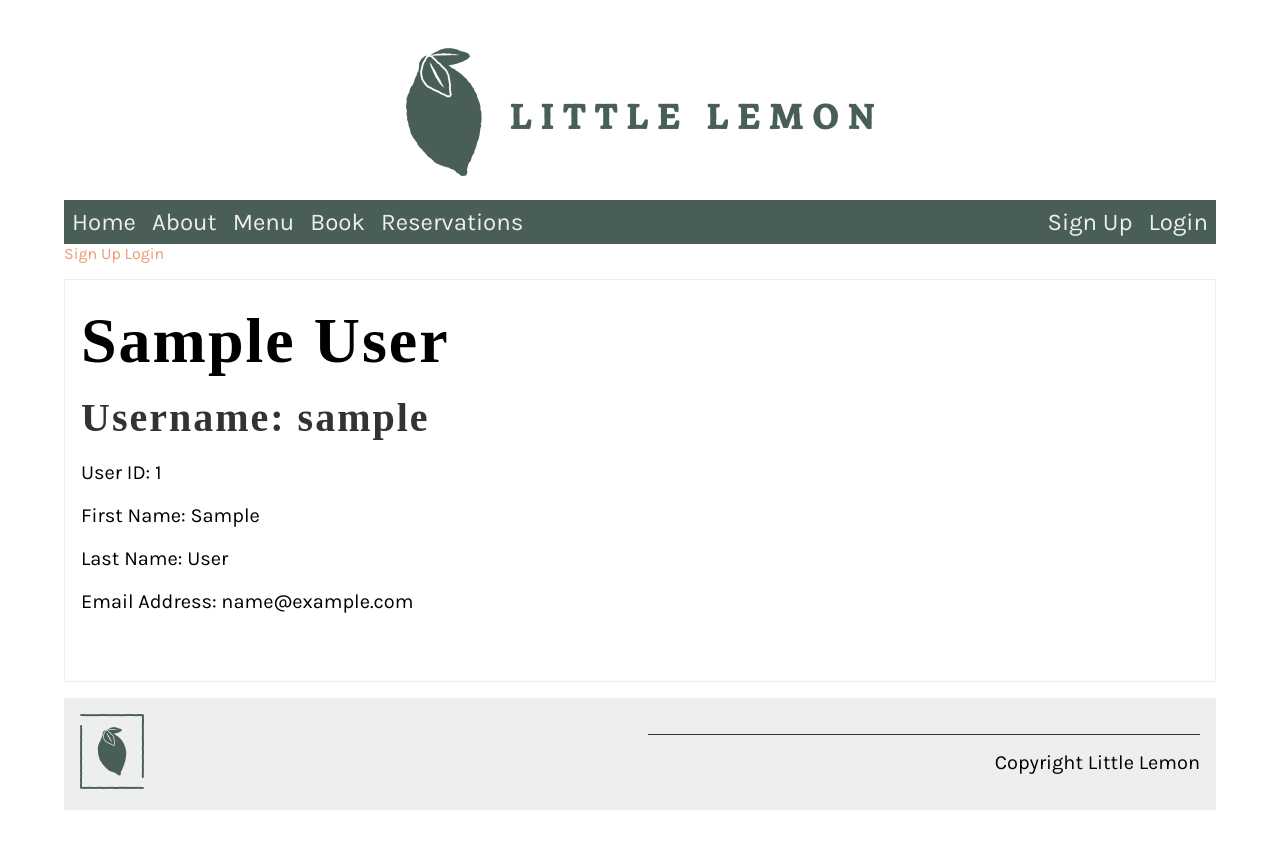
After one commit to FelixBoegge/littlelemon, a Django app: template templates/profile.html in a window 1280 px wide. The commit adds this page. Run offline with Django 4.2, Linux system fonts and the light colour scheme; the template is opened without the code that fills it: most values are stand-ins (such as "Sample title", 1, 10 or a date in 2020); some web fonts are replaced.

Commit message:
working on login/ logout, session token and profile page

```diff
--- a/littlelemon/urls.py
+++ b/littlelemon/urls.py
@@ -20,6 +20,7 @@ from django.urls import path, include
 urlpatterns = [
     path('admin/', admin.site.urls),
     path('', include('restaurant.urls')),
+
     path('auth/', include('djoser.urls')),
     path('auth/', include('djoser.urls.authtoken')),
 ]
--- a/restaurant/urls.py
+++ b/restaurant/urls.py
@@ -13,8 +13,13 @@ urlpatterns = [
     path('reservations/', views.ReservationsView.as_view(), name='reservations'),
 
     path('signupform/', views.SignupFormView.as_view(), name='signupform'),
+    path('profile/<str:username>', views.UserCreateView.as_view({'get': 'retrieve'}), name='profile'),
     path('user-created/', views.UserCreateSuccessView.as_view()),
+
     path('loginform/', views.LoginFormView.as_view(), name='loginform'),
+    path('token/login/', views.LoginView.as_view(), name='token_create'),
+
+    path('token/logout/', views.LogoutView.as_view(), name='token_destroy'),
 
     path('manager/', views.ManagerView.as_view(), name='manager'),
     path('delivery/', views.DeliveryView.as_view(), name='delivery'),
--- a/templates/base.html
+++ b/templates/base.html
@@ -40,6 +40,15 @@
     <!--Header content-->
     {% include 'partials/_header.html' %}
 
+    {% if user.is_authenticated %}
+    <a href="{% url 'profile' username=user.username %}">{{user.first_name}} {{user.last_name}}</a>
+    <a href="{% url 'signupform' %}">Sign Up</a>
+    <a href="{% url 'loginform' %}">Login</a>
+    {% else %}
+    <a href="{% url 'signupform' %}">Sign Up</a>
+    <a href="{% url 'loginform' %}">Login</a>
+    {% endif %}
+
     <main>{% block content %} {% endblock %}</main>
 
     <!--Footer content-->
--- a/templates/book.html
+++ b/templates/book.html
@@ -9,8 +9,8 @@
     <div class="row">
       <!--Begin col-->
       <div class="column">
+        <form method="POST" id="form">
         {% csrf_token %}
-          <form method="POST" id="form">
           <p>
             <label for="name">Name:</label>
             <input type="text" placeholder="Your Name" maxlength="200" required="true" id="name">
--- a/templates/login.html
+++ b/templates/login.html
@@ -9,8 +9,8 @@
     <div class="row">
       <!--Begin col-->
       <div class="column">
-        <form action="/auth/token/login/" method="post" id="form">
-          {% csrf_token %}
+        <form action="{% url 'token_create' %}" method="post" id="form">
+        {% csrf_token %}
           <p>
             <label for="username">Username:</label>
             <input type="text" placeholder="Username" maxlength="100" required="true" id="username" name="username">
--- a/templates/partials/_header.html
+++ b/templates/partials/_header.html
@@ -11,8 +11,10 @@
     <li><a href="{% url 'reservations' %}">Reservations</a></li>
 
     {% if user.is_authenticated %}
-    <li class="push"><a href='/auth/users/me/'>{{user.first_name}} {{user.last_name}}</a></li>
-    <li><a href='/auth/token/logout/'>Logout</a></li>
+    <li class="push"><a href="{% url 'profile' username=user.username %}">{{user.first_name}} {{user.last_name}}</a></li>
+    <li><form action="{% url 'token_destroy' %}" method="post" id="form">
+      {% csrf_token %}
+      <input type="submit" id="button" value="Logout"></form></li>
     {% else %}
     <li class="push"><a href="{% url 'signupform' %}">Sign Up</a></li>
     <li><a href="{% url 'loginform' %}">Login</a></li>
--- /dev/null
+++ b/templates/profile.html
@@ -0,0 +1,24 @@
+{% extends 'base.html' %}
+{% load static %}
+{% block content %}
+
+<section>
+    <article>
+        <h1>{{ data.first_name }} {{ data.last_name }}</h1>
+        <!--Begin row-->
+        <div class="row">
+            <!--Begin col-->
+            <div class="column">
+                <h2>Username: {{ data.username }}</h2>
+                <p>User ID: {{ data.id }}</p>
+                <p>First Name: {{ data.first_name }}</p>
+                <p>Last Name: {{ data.last_name }}</p>
+                <p>Email Address: {{ data.email }}</p>
+            </div>
+            <!--End col-->
+        </div>
+        <!--End row-->
+    </article>
+</section>
+
+{% endblock %}
--- a/templates/signup.html
+++ b/templates/signup.html
@@ -10,7 +10,7 @@
       <!--Begin col-->
       <div class="column">
           <form action="/auth/users/" method="post" id="form">
-            {% csrf_token %}
+          {% csrf_token %}
             <p>
               <label for="username">Username:</label>
               <input type="text" placeholder="Username" maxlength="100" required="true" id="username" name="username">
```
Also changed, not shown: littlelemon/settings.py (+4 -4 lines), restaurant/views.py (+37 -11 lines), templates/loggedout.html (added, +11 -0 lines). Lines whose indentation alone changed are shown as unchanged.
